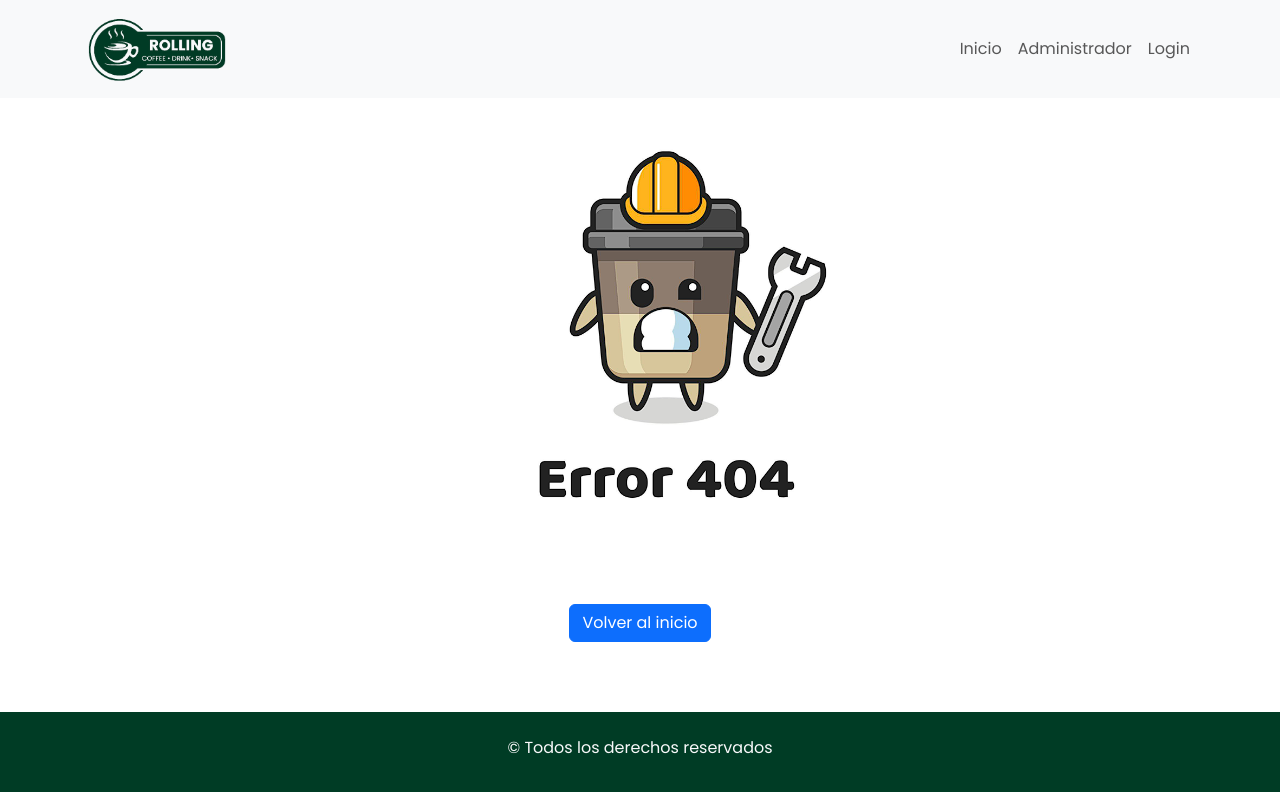
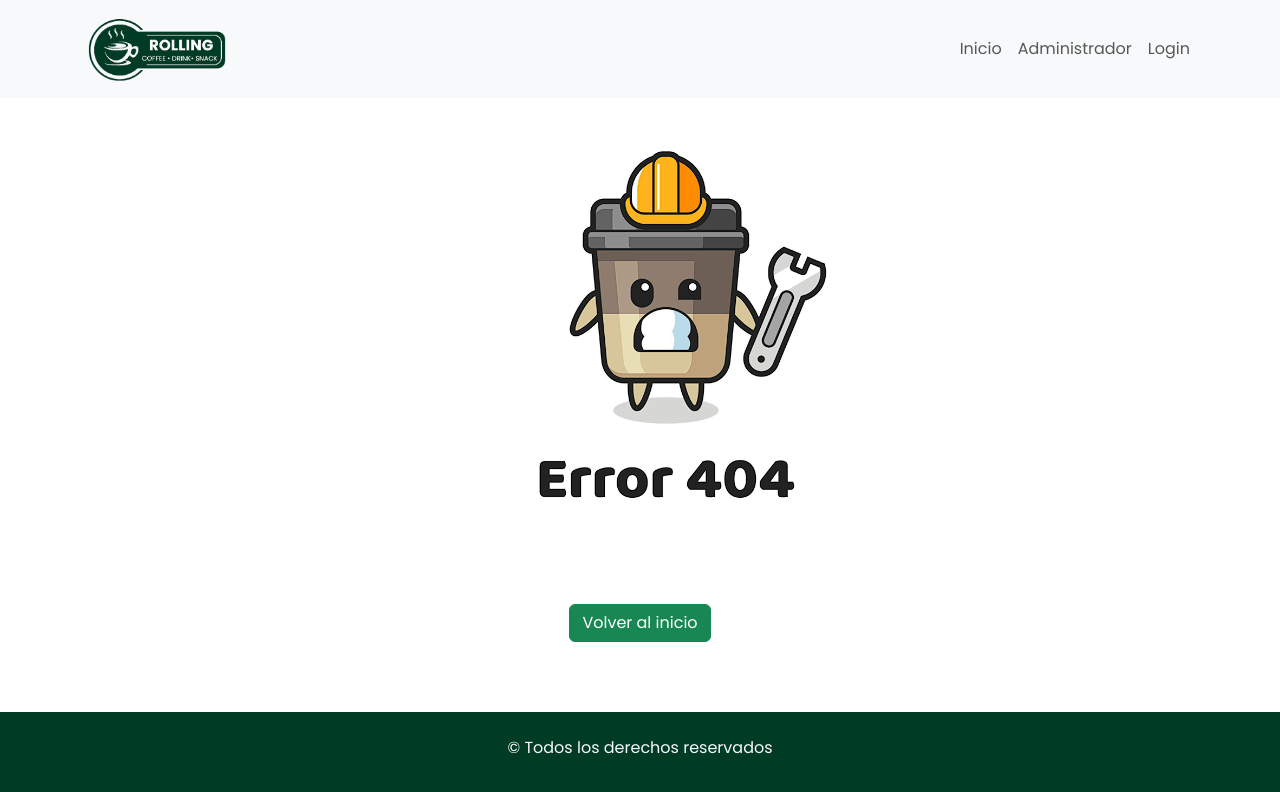
Before and after one commit to BritoAugusto/crudcafe, a React (Vite) app: page /detalleProducto in a window 1280 px wide. Shown: the top 792 px of the page. Built offline with nearby package versions, Linux system fonts and the light colour scheme.

Commit message:
enviamos a la pagina principal desde el Link de la pagina error404

```diff
--- a/src/componentes/pages/Erro404.jsx
+++ b/src/componentes/pages/Erro404.jsx
@@ -1,12 +1,13 @@
 import { Button } from "react-bootstrap";
 import error from "../../assets/error404.png";
+import { Link } from "react-router-dom";
 
 const Erro404 = () => {
   return (
     <section className="mainSection text-center">
       <img src={error} alt="error 404" />
       <div>
-        <Button variant="primary">Volver al inicio</Button>
+        <Link className="btn btn-success" to='/'>Volver al inicio</Link>
       </div>
     </section>
   );
```
